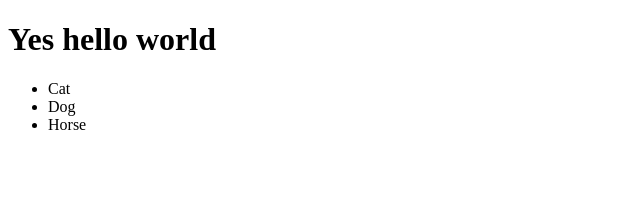
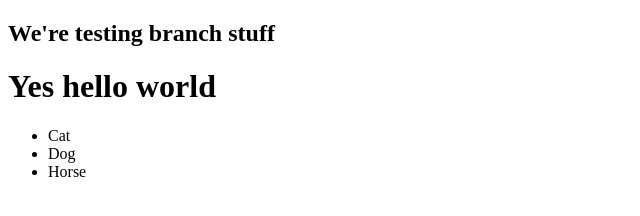
Before and after one commit to kunuutkaali/myrepotest, a plain HTML site: page index.html in a window 1280 px wide. Shown: the whole page, without its empty margins (0-640 px from the left). Drawn offline with Linux system fonts and the light colour scheme.

Commit message:
We're testing

```diff
--- a/index.html
+++ b/index.html
@@ -9,6 +9,7 @@
     <script src="app.js" defer></script>
 </head>
 <body>
+    <h2>We're testing branch stuff</h2>
     <h1>Yes hello world</h1>
     <ul>
         <li>Cat</li>
```
